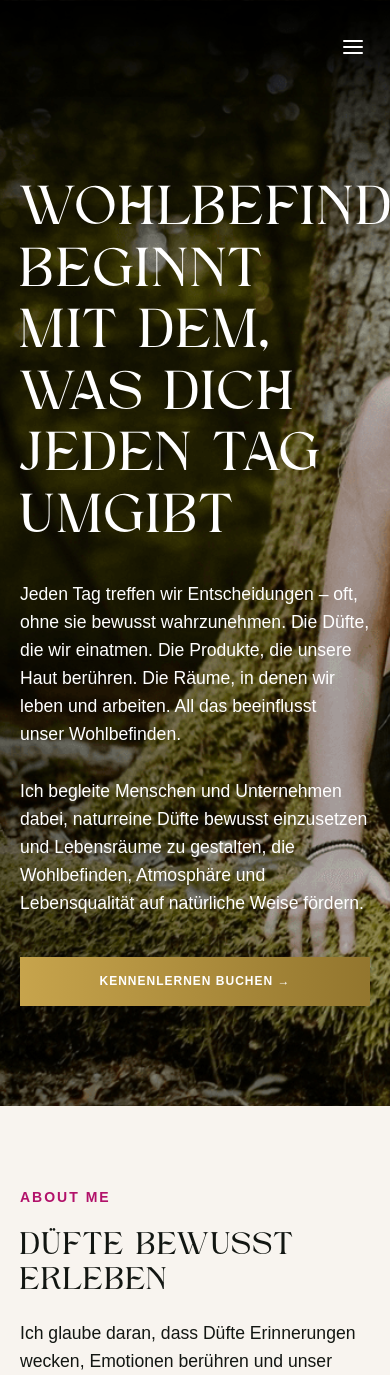
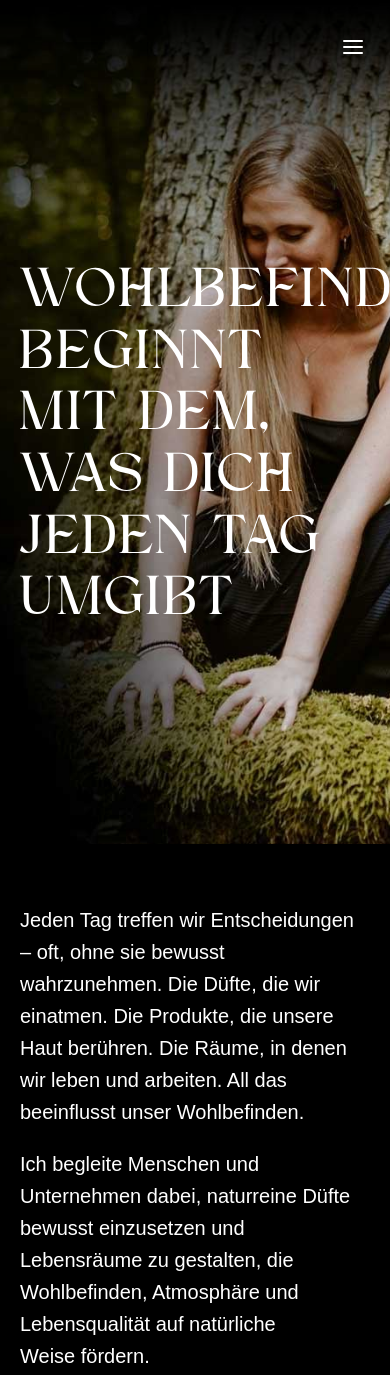
Before and after one commit to talentbenutzer/lisa-martini-landingpage, a website built with Vite: page index.html in a window 390 px wide. Shown: the top 1375 px of the page. Built offline with nearby package versions, Linux system fonts and the light colour scheme; a web font is replaced by a local one.

Commit message:
Update responsive hero layout and parallax

```diff
--- a/index.html
+++ b/index.html
@@ -29,12 +29,19 @@
 
   <!-- Hero Section -->
   <section id="home" class="hero-section">
-    <div class="container">
+    <div class="container hero-container">
       <div class="hero-content">
         <h1>WOHLBEFINDEN BEGINNT MIT DEM, WAS DICH JEDEN TAG UMGIBT</h1>
-        <p>Jeden Tag treffen wir Entscheidungen – oft, ohne sie bewusst wahrzunehmen. Die Düfte, die wir einatmen. Die Produkte, die unsere Haut berühren. Die Räume, in denen wir leben und arbeiten. All das beeinflusst unser Wohlbefinden.<br><br>Ich begleite Menschen und Unternehmen dabei, naturreine Düfte bewusst einzusetzen und Lebensräume zu gestalten, die Wohlbefinden, Atmosphäre und Lebensqualität auf natürliche Weise fördern.</p>
-        <a href="https://calendly.com/lisa-martiniby/30min?month=2026-07&date=2026-07-22" target="_blank" rel="noopener noreferrer" class="btn btn-gold">KENNENLERNEN BUCHEN &rarr;</a>
       </div>
+    </div>
+  </section>
+
+  <!-- Hero Text Section -->
+  <section class="section hero-text-section bg-black text-white" style="padding: 60px 0;">
+    <div class="container" style="max-width: 800px; margin: 0 auto; text-align: left;">
+      <p style="font-size: 1.25rem; line-height: 1.6; margin-bottom: 20px;">Jeden Tag treffen wir Entscheidungen – oft, ohne sie bewusst wahrzunehmen. Die Düfte, die wir einatmen. Die Produkte, die unsere Haut berühren. Die Räume, in denen wir leben und arbeiten. All das beeinflusst unser Wohlbefinden.</p>
+      <p style="font-size: 1.25rem; line-height: 1.6; margin-bottom: 40px;">Ich begleite Menschen und Unternehmen dabei, naturreine Düfte bewusst einzusetzen und Lebensräume zu gestalten, die Wohlbefinden, Atmosphäre und Lebensqualität auf natürliche Weise fördern.</p>
+      <a href="https://calendly.com/lisa-martiniby/30min?month=2026-07&date=2026-07-22" target="_blank" rel="noopener noreferrer" class="btn btn-gold w-100" style="display: block; text-align: center;">KENNENLERNEN BUCHEN &rarr;</a>
     </div>
   </section>
 
--- a/style.css
+++ b/style.css
@@ -214,24 +214,18 @@ a {
   background-image: url('/assets/pics/0_hero.png');
   background-size: cover;
   background-position: center;
+  background-attachment: fixed; /* Parallax effect */
 }
 
 .hero-content {
-  max-width: 600px;
+  max-width: 800px;
   color: var(--color-white);
-  margin-top: 100px;
+  text-align: left;
 }
 
 .hero-content h1 {
   font-size: 3.5rem;
   margin-bottom: 30px;
-}
-
-.hero-content p {
-  font-size: 1.1rem;
-  margin-bottom: 40px;
-  max-width: 500px;
-  text-wrap: pretty;
 }
 
 /* section typography */
@@ -546,4 +540,11 @@ a {
     flex-direction: column;
     gap: 15px;
   }
+
+  /* Responsive Hero */
+  .hero-section {
+    background-image: url('/assets/pics/0_hero_respo.jpg');
+    background-attachment: scroll; /* Disable parallax on mobile */
+    min-height: 100vh;
+  }
 }
```
Also changed, not shown: public/assets/pics/0_hero_respo.jpg (added).
